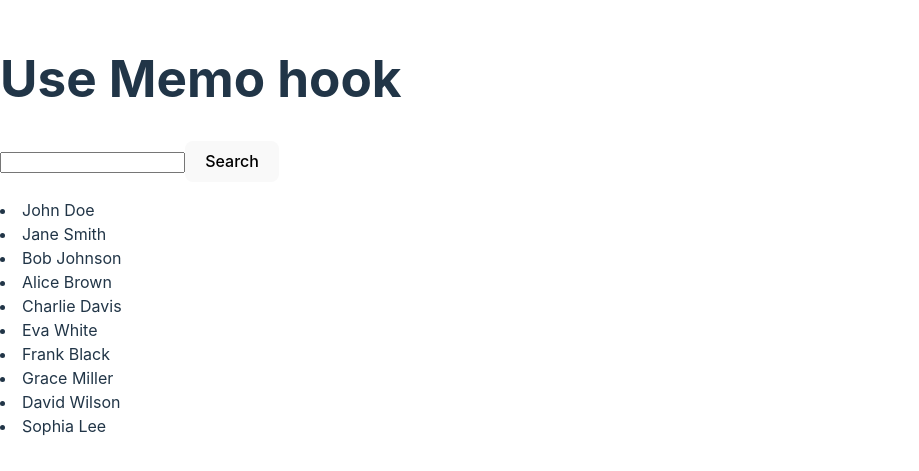
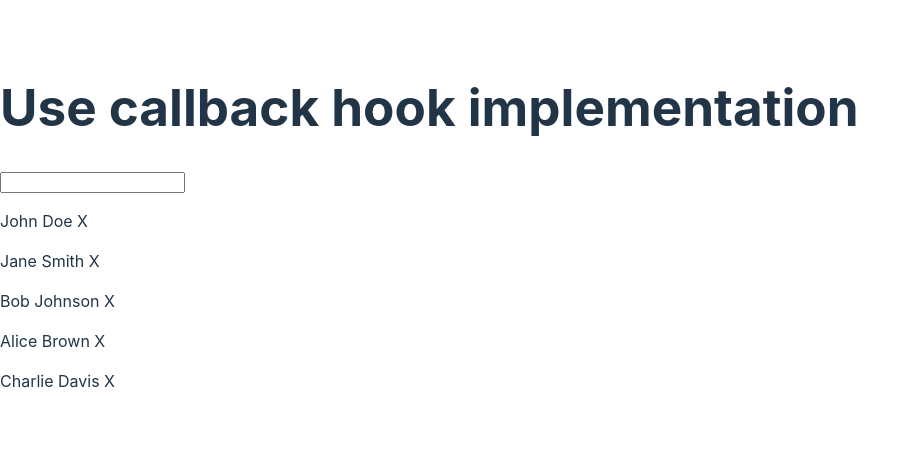
Before and after one commit to irfan-ansari-au28/mfp1, a React (Vite) app: page / in a window 1280 px wide. Shown: the part 173-644 px from the top of the page, without its empty margins (0-919 px from the left). Built offline with nearby package versions, Linux system fonts and the light colour scheme.

Commit message:
use callback implementation

```diff
--- /dev/null
+++ b/src/components/use-callback/UseCallback.jsx
@@ -0,0 +1,74 @@
+/* eslint-disable react/display-name */
+/* eslint-disable react/prop-types */
+
+import React, { useCallback, useState } from "react";
+
+/* eslint-disable react/jsx-key */
+const data = [
+  {
+    id: 1,
+    name: "John Doe",
+    username: "john_doe",
+    email: "john@example.com",
+  },
+  {
+    id: 2,
+    name: "Jane Smith",
+    username: "jane_smith",
+    email: "jane@example.com",
+  },
+  {
+    id: 3,
+    name: "Bob Johnson",
+    username: "bob_johnson",
+    email: "bob@example.com",
+  },
+  {
+    id: 4,
+    name: "Alice Brown",
+    username: "alice_brown",
+    email: "alice@example.com",
+  },
+  {
+    id: 5,
+    name: "Charlie Davis",
+    username: "charlie_davis",
+    email: "charlie@example.com",
+  },
+];
+
+const List = React.memo(({ users, removedUsers }) => {
+  console.log("List Mounts");
+  return (
+    <div>
+      {users.map((user) => (
+        <p key={user.id}>
+          {user.name} <span onClick={() => removedUsers(user.id)}>X</span>
+        </p>
+      ))}
+    </div>
+  );
+});
+
+const App = () => {
+  const [users, setUsers] = useState(data);
+  const [text, setText] = useState("");
+  console.log("App Mounts");
+
+  const removeUser = useCallback(
+    (id) => {
+      const updatedUsers = users.filter((user) => user.id !== id);
+      setUsers(updatedUsers);
+    },
+    [users]
+  );
+  return (
+    <div>
+      <h1>Use callback hook implementation</h1>
+      <input value={text} onChange={(e) => setText(e.target.value)} />
+      <List users={users} removeUser={removeUser}></List>
+    </div>
+  );
+};
+
+export default App;
--- a/src/main.jsx
+++ b/src/main.jsx
@@ -1,6 +1,6 @@
 import React from "react";
 import ReactDOM from "react-dom/client";
-import App from "./components/use-memo/UseMemo";
+import App from "./components/use-callback/UseCallback";
 import "./index.css";
 
 ReactDOM.createRoot(document.getElementById("root")).render(
```
